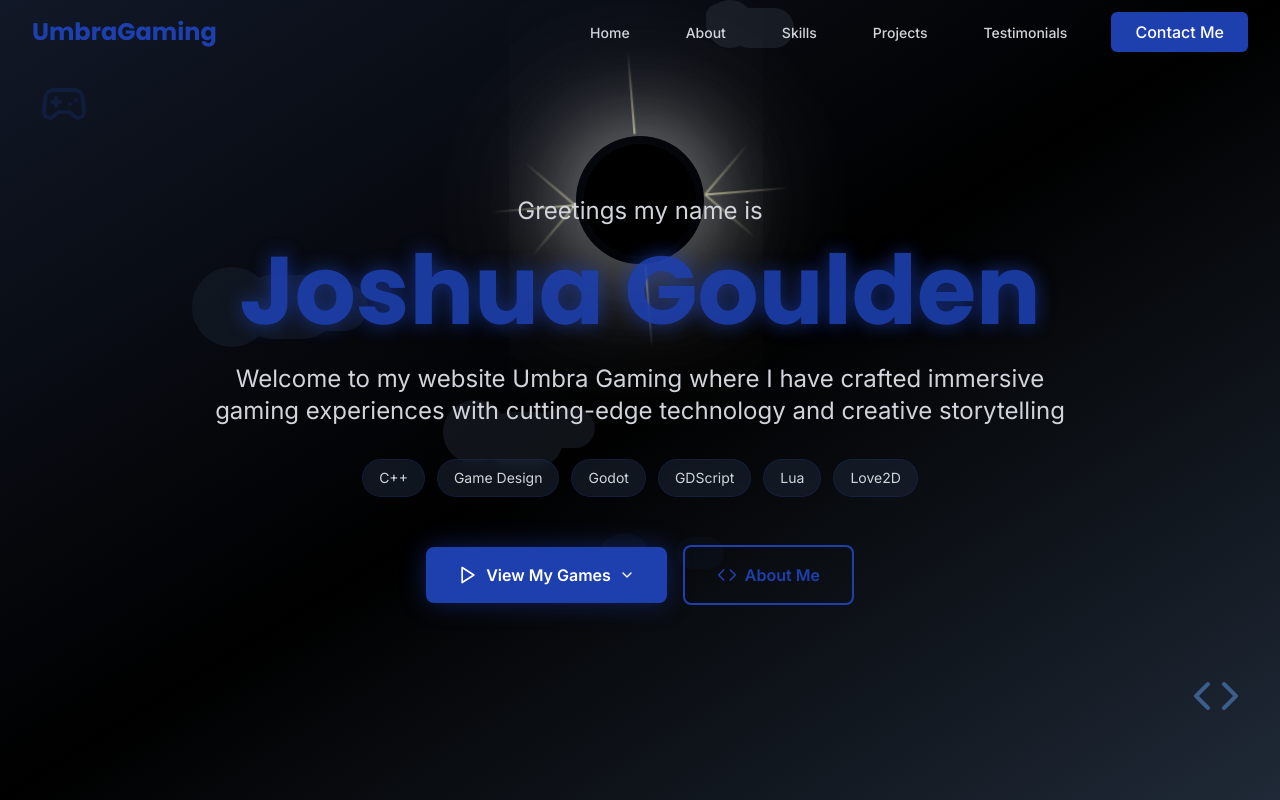
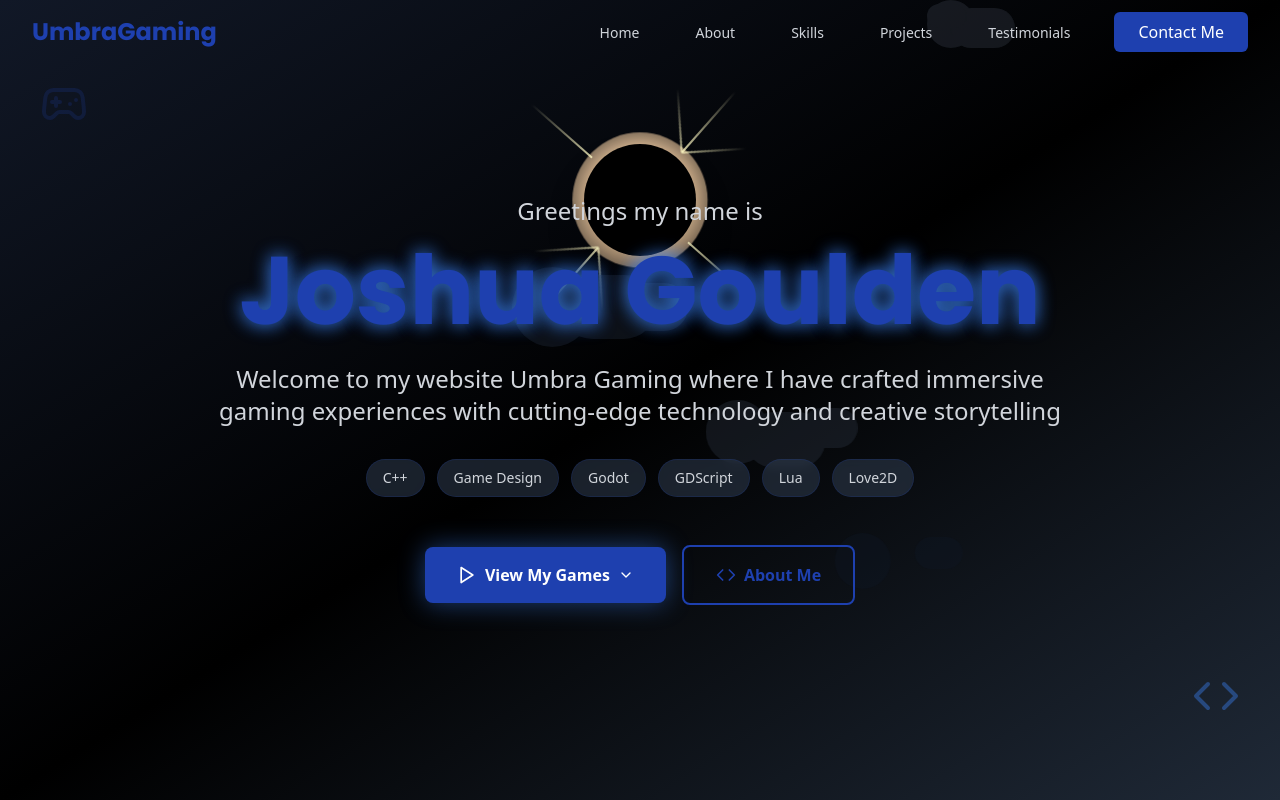
Before and after one commit to Saros520/game-dev-portfolio, a React (Vite) app: page / in a window 1280 px wide. Shown: the top 800 px of the page. Built offline with nearby package versions, Linux system fonts and the light colour scheme; grey boxes are pictures that could not be loaded.

Commit message:
Refactor color and animation settings in Tailwind config

```diff
--- a/tailwind.config.js
+++ b/tailwind.config.js
@@ -4,122 +4,81 @@ export default {
   theme: {
     extend: {
       colors: {
-        primary: '#1e40af', // Blue-700
-        secondary: '#3b82f6', // Blue-500
-        accent: '#60a5fa', // Blue-400
-        info: '#93c5fd', // Blue-300
-        success: '#10b981', // Emerald-500
-        warning: '#f59e0b', // Amber-500
-        error: '#ef4444', // Red-500
-        dark: '#000000', // Pure black
-        'dark-lighter': '#0f172a', // Slate-900
-        'dark-card': '#1e293b', // Slate-800
+        primary: '#1e40af', // Blue-800 - darker blue like live site
+        secondary: '#1d4ed8', // Blue-700 - darker blue
+        accent: '#3b82f6', // Blue-500 - medium blue accent
+        dark: '#0f172a',
+        'dark-lighter': '#1e293b',
+        'dark-card': '#334155',
+        success: '#10b981',
+        warning: '#f59e0b',
+        error: '#ef4444',
       },
       fontFamily: {
-        'sans': ['Inter', 'system-ui', 'sans-serif'],
-        'heading': ['Poppins', 'system-ui', 'sans-serif'],
+        heading: ['Poppins', 'sans-serif'],
+        body: ['Inter', 'sans-serif'],
       },
       animation: {
         'fade-in': 'fadeIn 0.6s ease-out',
         'slide-up': 'slideUp 0.6s ease-out',
-        'slide-in-left': 'slideInLeft 0.6s ease-out',
-        'slide-in-right': 'slideInRight 0.6s ease-out',
-        'pulse-slow': 'pulse 3s infinite',
+        'slide-in-left': 'slideInLeft 0.8s ease-out',
+        'slide-in-right': 'slideInRight 0.8s ease-out',
         'glow': 'glow 2s ease-in-out infinite alternate',
-        'name-flicker': 'nameFlicker 4s ease-in-out infinite',
+        'pulse-slow': 'pulse 3s cubic-bezier(0.4, 0, 0.6, 1) infinite',
+        'eclipse-glow': 'eclipseGlow 4s ease-in-out infinite',
+        'eclipse-rays': 'eclipseRays 8s linear infinite',
         'clouds-move': 'cloudsMove 20s linear infinite',
-        'eclipse-rays': 'eclipseRays 6s ease-in-out infinite',
-        'eclipse-glow': 'eclipseGlow 4s ease-in-out infinite',
+        'name-flicker': 'nameFlicker 3s ease-in-out infinite',
+        'eclipse-sync-glow': 'eclipseSyncGlow 3s ease-in-out infinite',
       },
       keyframes: {
         fadeIn: {
-          '0%': { opacity: '0' },
-          '100%': { opacity: '1' },
+          '0%': { opacity: '0', transform: 'translateY(20px)' },
+          '100%': { opacity: '1', transform: 'translateY(0)' },
         },
         slideUp: {
           '0%': { opacity: '0', transform: 'translateY(30px)' },
           '100%': { opacity: '1', transform: 'translateY(0)' },
         },
         slideInLeft: {
-          '0%': { opacity: '0', transform: 'translateX(-30px)' },
+          '0%': { opacity: '0', transform: 'translateX(-50px)' },
           '100%': { opacity: '1', transform: 'translateX(0)' },
         },
         slideInRight: {
-          '0%': { opacity: '0', transform: 'translateX(30px)' },
+          '0%': { opacity: '0', transform: 'translateX(50px)' },
           '100%': { opacity: '1', transform: 'translateX(0)' },
         },
         glow: {
-          '0%': { boxShadow: '0 0 20px rgba(30, 64, 175, 0.3)' },
-          '100%': { boxShadow: '0 0 30px rgba(30, 64, 175, 0.6)' },
+          '0%': { boxShadow: '0 0 20px rgba(59, 130, 246, 0.3)' },
+          '100%': { boxShadow: '0 0 30px rgba(59, 130, 246, 0.6)' },
+        },
+        eclipseGlow: {
+          '0%, 100%': { transform: 'scale(1)', opacity: '0.8' },
+          '50%': { transform: 'scale(1.1)', opacity: '1' },
+        },
+        eclipseRays: {
+          '0%': { transform: 'rotate(0deg)' },
+          '100%': { transform: 'rotate(360deg)' },
+        },
+        cloudsMove: {
+          '0%': { transform: 'translateX(0)' },
+          '100%': { transform: 'translateX(calc(100vw + 200px))' },
         },
         nameFlicker: {
-          '0%': {
-            opacity: '1',
-            textShadow: '0 0 10px rgba(30, 64, 175, 0.5)',
-          },
-          '25%': {
-            opacity: '0.8',
-            textShadow: '0 0 15px rgba(30, 64, 175, 0.7)',
+          '0%, 100%': { textShadow: '0 0 10px rgba(59, 130, 246, 0.5)' },
+          '50%': { textShadow: '0 0 20px rgba(59, 130, 246, 0.8), 0 0 30px rgba(59, 130, 246, 0.6)' },
+        },
+        eclipseSyncGlow: {
+          '0%, 100%': {
+            boxShadow: '0 0 0 2px rgba(255, 255, 255, 0.6), 0 0 0 4px rgba(255, 255, 255, 0.3)'
           },
           '50%': {
-            opacity: '1',
-            textShadow: '0 0 25px rgba(30, 64, 175, 0.9), 0 0 35px rgba(255, 255, 255, 0.3)',
-          },
-          '75%': {
-            opacity: '0.9',
-            textShadow: '0 0 20px rgba(30, 64, 175, 0.8)',
-          },
-          '100%': {
-            opacity: '1',
-            textShadow: '0 0 10px rgba(30, 64, 175, 0.5)',
-          },
-        },
-        cloudsMove: {
-          '0%': { transform: 'translateX(-100%)' },
-          '100%': { transform: 'translateX(100vw)' },
-        },
-        eclipseRays: {
-          '0%': {
-            opacity: '0.6',
-            transform: 'scale(1) rotate(-15deg)',
-          },
-          '25%': {
-            opacity: '0.8',
-            transform: 'scale(1.05) rotate(0deg)',
-          },
-          '50%': {
-            opacity: '0.9',
-            transform: 'scale(1.1) rotate(15deg)',
-          },
-          '75%': {
-            opacity: '0.8',
-            transform: 'scale(1.05) rotate(0deg)',
-          },
-          '100%': {
-            opacity: '0.6',
-            transform: 'scale(1) rotate(-15deg)',
-          },
-        },
-        eclipseGlow: {
-          '0%': {
-            boxShadow: '0 0 60px rgba(255, 255, 255, 0.4), 0 0 120px rgba(255, 255, 255, 0.3), 0 0 180px rgba(255, 255, 255, 0.2)',
-          },
-          '25%': {
-            boxShadow: '0 0 80px rgba(255, 255, 255, 0.5), 0 0 150px rgba(255, 255, 255, 0.35), 0 0 220px rgba(255, 255, 255, 0.25)',
-          },
-          '50%': {
-            boxShadow: '0 0 100px rgba(255, 255, 255, 0.6), 0 0 180px rgba(255, 255, 255, 0.4), 0 0 260px rgba(255, 255, 255, 0.3)',
-          },
-          '75%': {
-            boxShadow: '0 0 90px rgba(255, 255, 255, 0.55), 0 0 160px rgba(255, 255, 255, 0.38), 0 0 240px rgba(255, 255, 255, 0.28)',
-          },
-          '100%': {
-            boxShadow: '0 0 60px rgba(255, 255, 255, 0.4), 0 0 120px rgba(255, 255, 255, 0.3), 0 0 180px rgba(255, 255, 255, 0.2)',
+            boxShadow: '0 0 0 3px rgba(255, 255, 255, 0.9), 0 0 0 6px rgba(255, 255, 255, 0.6), 0 0 0 8px rgba(255, 255, 255, 0.3)'
           },
         },
       },
-      backdropBlur: {
-        xs: '2px',
+      backgroundImage: {
+        'gradient-radial': 'radial-gradient(var(--tw-gradient-stops))',
       },
     },
   },
```
